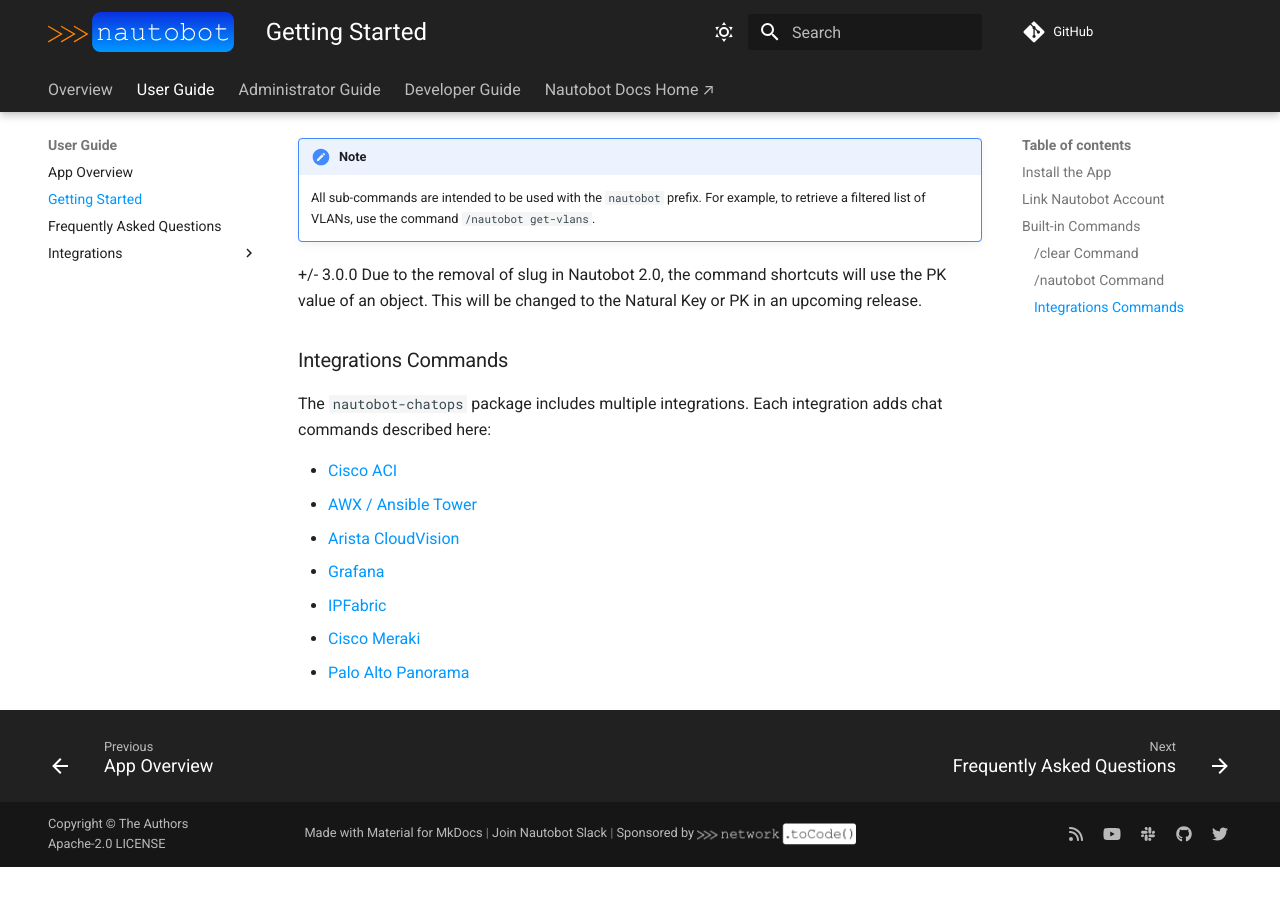
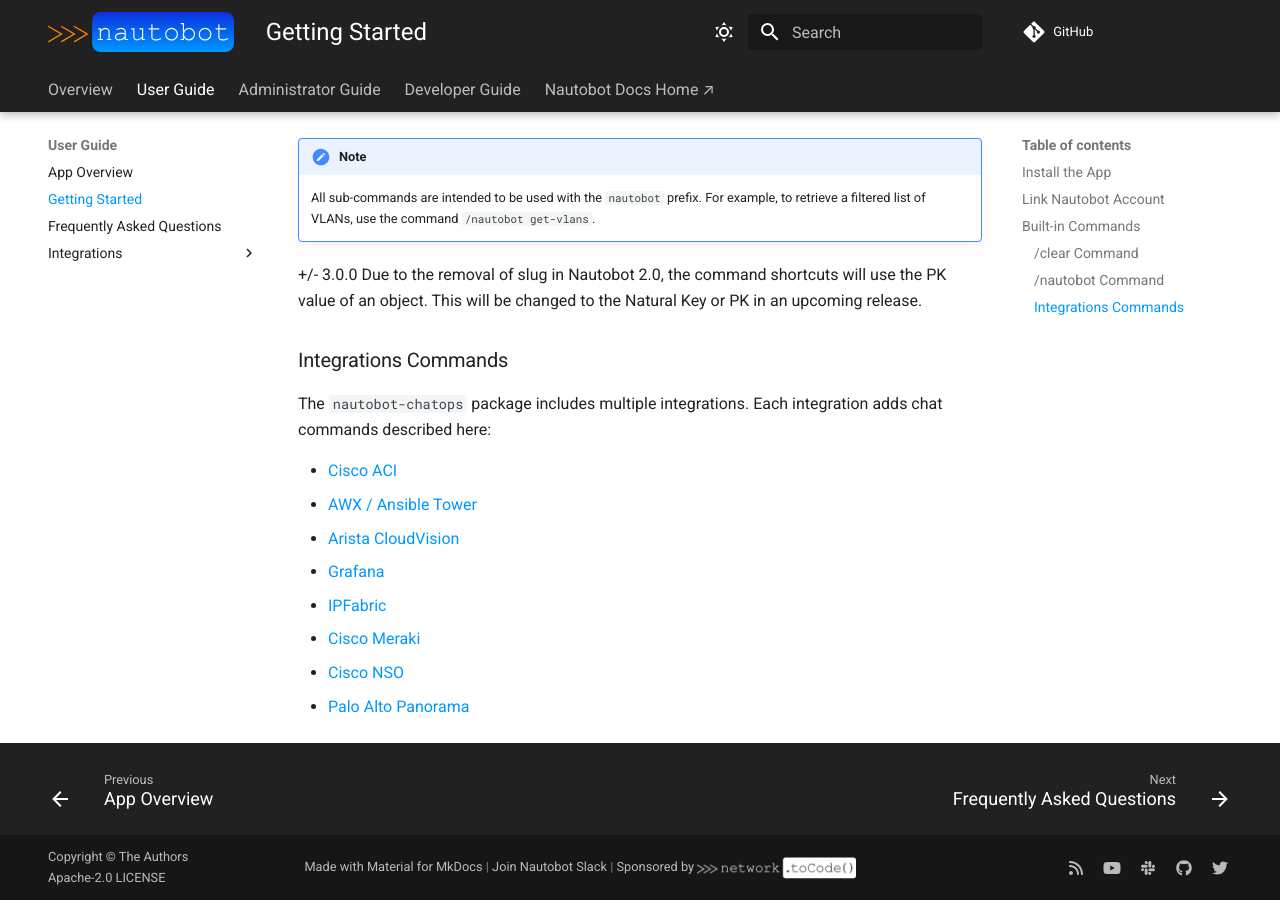
Before and after one commit to nautobot/nautobot-app-chatops, an MkDocs documentation site: the page built from docs/user/app_getting_started.md, in a window 1280 px wide and 900 px high, scrolled down 2051 px. Built offline with MkDocs 1.6.1 and Material for MkDocs 9.7.7, drawn with Linux system fonts in a browser that asks for light colours; comment, search, counter and statistics services are not loaded; before the commit the page ends 2918 px from its top, so only the background shows below that.

Commit message:
Add nso integration documentation

```diff
--- a/docs/user/app_getting_started.md
+++ b/docs/user/app_getting_started.md
@@ -58,4 +58,5 @@
 - [Grafana](./integrations/grafana.md)
 - [IPFabric](./integrations/ipfabric.md)
 - [Cisco Meraki](./integrations/meraki.md)
+- [Cisco NSO](./integrations/nso.md)
 - [Palo Alto Panorama](./integrations/panorama.md)
--- a/mkdocs.yml
+++ b/mkdocs.yml
@@ -111,6 +111,7 @@
           - "user/integrations/ipfabric.md"
           - "user/integrations/meraki.md"
           - "user/integrations/panorama.md"
+          - "user/integrations/nso.md"
   - Administrator Guide:
       - Install and Configure: "admin/install.md"
       - Platforms:
@@ -126,6 +127,7 @@
           - "admin/integrations/ipfabric.md"
           - "admin/integrations/meraki.md"
           - "admin/integrations/panorama.md"
+          - "admin/integrations/nso.md"
       - Upgrade: "admin/upgrade.md"
       - Uninstall: "admin/uninstall.md"
       - Compatibility Matrix: "admin/compatibility_matrix.md"
```
Also changed, not shown: docs/admin/install.md (+1 -0 lines).
